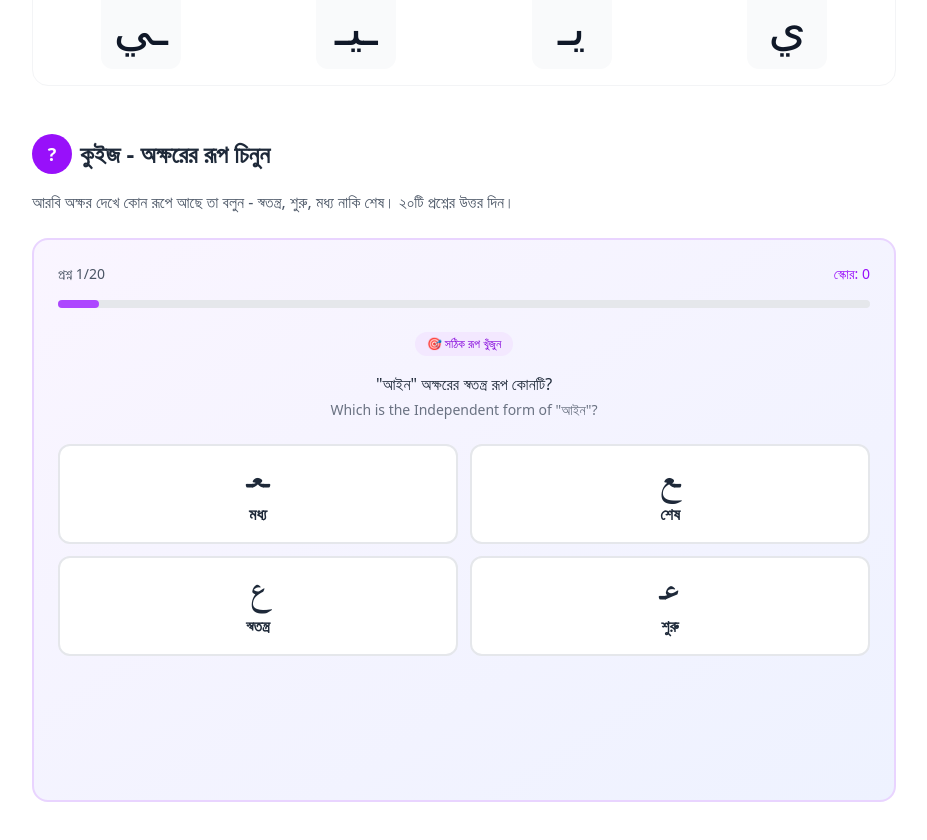
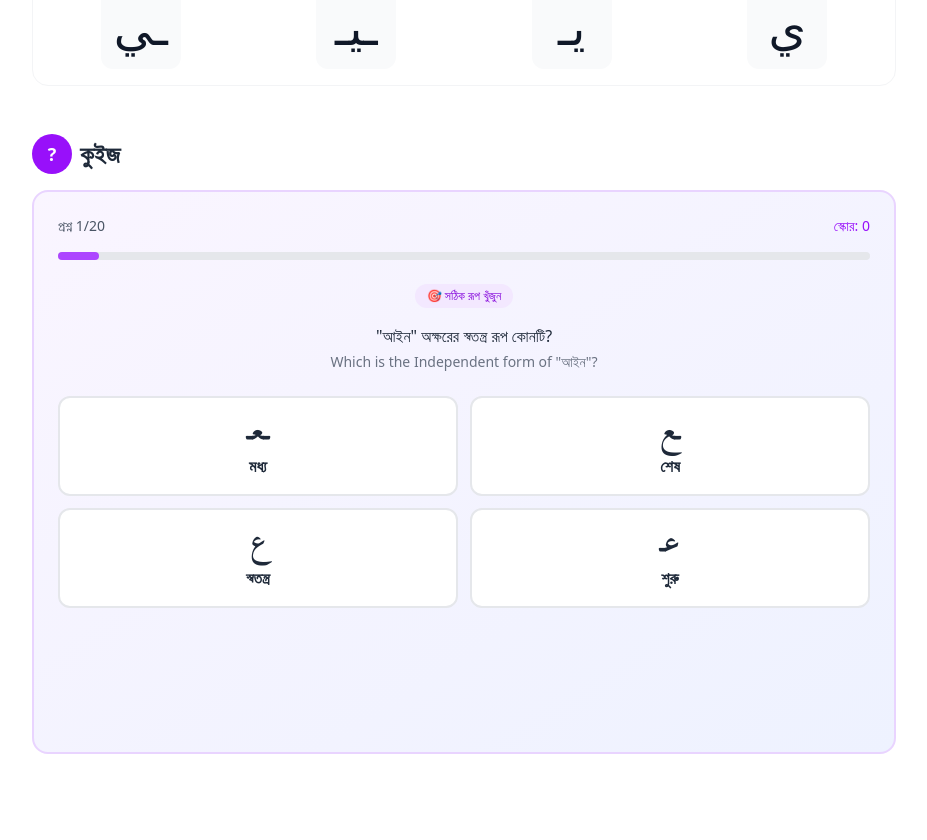
Before and after one commit to kawsar19/quran-learning, a Next.js app: page /lessons/day-2 in a window 1280 px wide. Shown: the part 3340-4180 px from the top of the page, without its empty margins (176-1103 px from the left). Built offline with nearby package versions, Linux system fonts and the light colour scheme; a web font is replaced by a local one.

Commit message:
update page.tsx

```diff
--- a/app/lessons/day-2/page.tsx
+++ b/app/lessons/day-2/page.tsx
@@ -20,21 +20,15 @@ export default function Day2Page() {
       videoId="VIDEO_ID_HERE"
     >
 
-
-
-
-
       <ArabicAlphabetShapes />
 
       {/* Quiz Section */}
       <div className="mt-12">
         <h2 className="text-2xl font-bold text-gray-800 mb-4 flex items-center gap-2">
           <span className="bg-purple-600 text-white w-10 h-10 rounded-full flex items-center justify-center text-lg">?</span>
-          কুইজ - অক্ষরের রূপ চিনুন
+          কুইজ
         </h2>
-        <p className="text-gray-600 mb-6">
-          আরবি অক্ষর দেখে কোন রূপে আছে তা বলুন - স্বতন্ত্র, শুরু, মধ্য নাকি শেষ। ২০টি প্রশ্নের উত্তর দিন।
-        </p>
+
         <ArabicShapesQuiz />
       </div>
     </LessonLayout>
```
